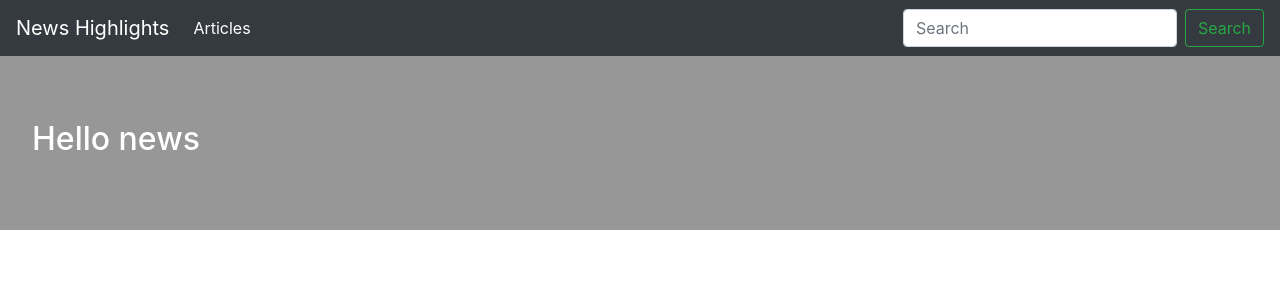
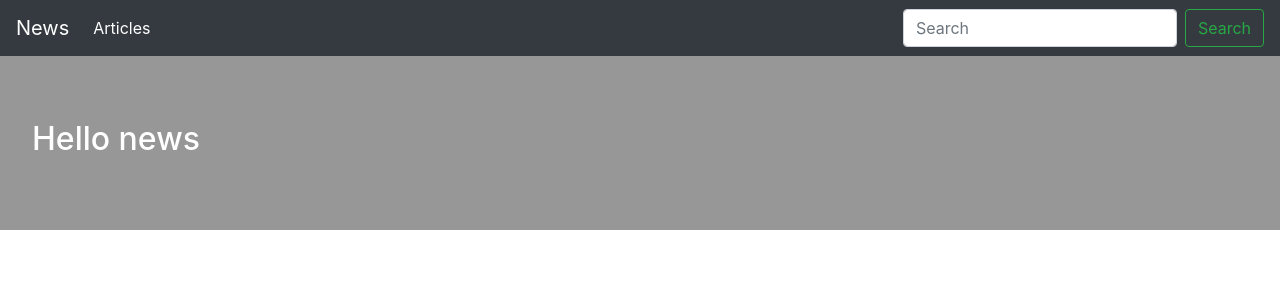
Before and after one commit to kamauvick/NewsHighlights, a Flask app: page / in a window 1280 px wide. Shown: the top 300 px of the page. Run offline with Flask 2, Linux system fonts and the light colour scheme; some libraries are stand-ins or nearby versions.

Commit message:
Refactor the code on the navigation bar.

```diff
--- a/app/templates/nav.html
+++ b/app/templates/nav.html
@@ -1,6 +1,7 @@
 <nav class="navbar navbar-expand-lg navbar-dark bg-dark">
-    <a class="navbar-brand" href="#">News Highlights</a>
-    <button class="navbar-toggler" type="button" data-toggle="collapse" data-target="#navbarSupportedContent" aria-controls="navbarSupportedContent" aria-expanded="false" aria-label="Toggle navigation">
+    <a class="navbar-brand" href="#">News</a>
+    <button class="navbar-toggler" type="button" data-toggle="collapse" data-target="#navbarSupportedContent"
+            aria-controls="navbarSupportedContent" aria-expanded="false" aria-label="Toggle navigation">
         <span class="navbar-toggler-icon"></span>
     </button>
     <div class="collapse navbar-collapse" id="navbarSupportedContent">
```
Lines whose indentation alone changed are shown as unchanged.
